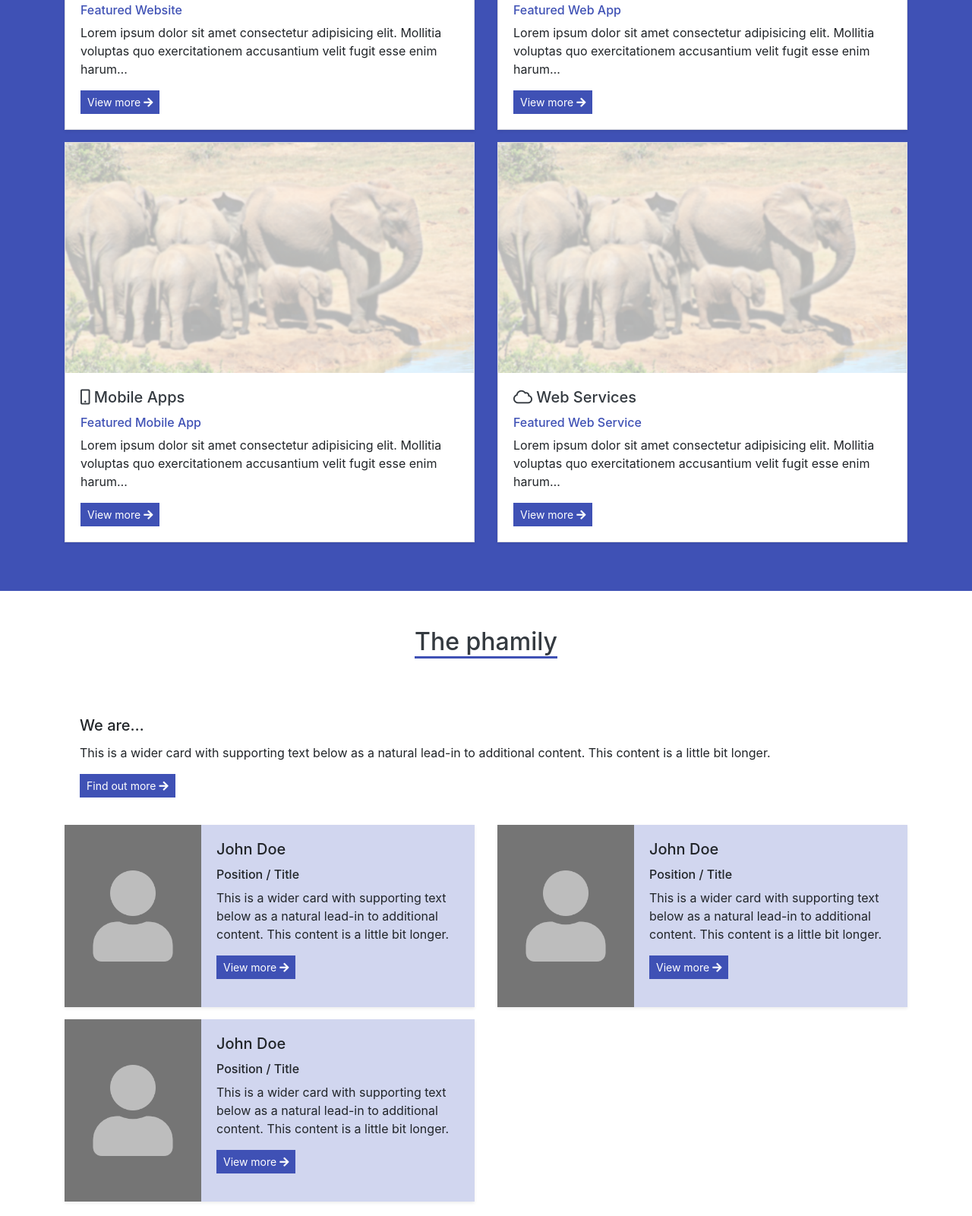
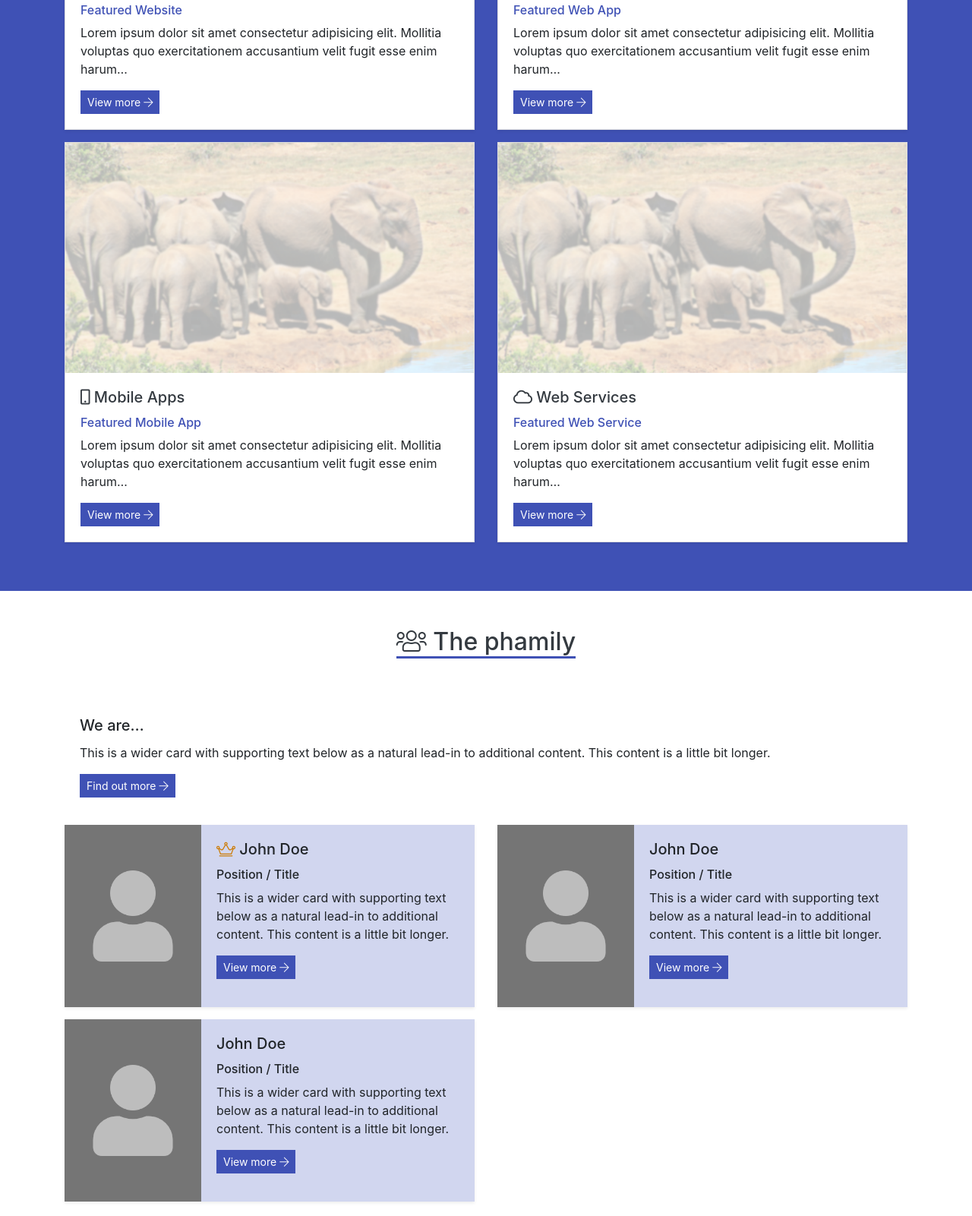
Before and after one commit to davinaleong/proj-comphanny-template, a website: page index.html in a window 1280 px wide. Shown: the part 1197-2798 px from the top of the page at 76% size. Drawn offline with Linux system fonts and the light colour scheme.

Commit message:
Changes some icons

```diff
--- a/index.html
+++ b/index.html
@@ -58,7 +58,7 @@
     <section class="products py-5">
       <div class="container">
         <div class="mb-5 d-flex justify-content-center align-items-center">
-          <h2 class="section-heading-light">The work</h2>
+          <h2 class="section-heading-light"><i class="fal fa-pencil-ruler"></i> The work</h2>
         </div>
 
         <div class="row">
@@ -72,7 +72,7 @@
 
                 <h6><a href="./product-list.html">Featured Website</a></h6>
                 <p class="card-text">Lorem ipsum dolor sit amet consectetur adipisicing elit. Mollitia voluptas quo exercitationem accusantium velit fugit esse enim harum&hellip;</p>
-                <a href="./product-list.html" class="btn btn-primary btn-sm">View more <i class="fa fa-arrow-right"></i></a>
+                <a href="./product-list.html" class="btn btn-primary btn-sm">View more <i class="fal fa-arrow-right"></i></a>
               </div>
             </div>
           </div>
@@ -86,7 +86,7 @@
 
                 <h6><a href="./product-list.html">Featured Web App</a></h6>
                 <p class="card-text">Lorem ipsum dolor sit amet consectetur adipisicing elit. Mollitia voluptas quo exercitationem accusantium velit fugit esse enim harum&hellip;</p>
-                <a href="./product-list.html" class="btn btn-primary btn-sm">View more <i class="fa fa-arrow-right"></i></a>
+                <a href="./product-list.html" class="btn btn-primary btn-sm">View more <i class="fal fa-arrow-right"></i></a>
               </div>
             </div>
           </div>
@@ -100,7 +100,7 @@
 
                 <h6><a href="./product-list.html">Featured Mobile App</a></h6>
                 <p class="card-text">Lorem ipsum dolor sit amet consectetur adipisicing elit. Mollitia voluptas quo exercitationem accusantium velit fugit esse enim harum&hellip;</p>
-                <a href="./product-list.html" class="btn btn-primary btn-sm">View more <i class="fa fa-arrow-right"></i></a>
+                <a href="./product-list.html" class="btn btn-primary btn-sm">View more <i class="fal fa-arrow-right"></i></a>
               </div>
             </div>
           </div>
@@ -114,7 +114,7 @@
 
                 <h6><a href="./product-list.html">Featured Web Service</a></h6>
                 <p class="card-text">Lorem ipsum dolor sit amet consectetur adipisicing elit. Mollitia voluptas quo exercitationem accusantium velit fugit esse enim harum&hellip;</p>
-                <a href="./product-list.html" class="btn btn-primary btn-sm">View more <i class="fa fa-arrow-right"></i></a>
+                <a href="./product-list.html" class="btn btn-primary btn-sm">View more <i class="fal fa-arrow-right"></i></a>
               </div>
             </div>
           </div>
@@ -125,14 +125,14 @@
     <section class="phamily py-5">
       <div class="container">
         <div class="mb-5 d-flex justify-content-center align-items-center">
-          <h2 class="section-heading">The phamily</h2>
+          <h2 class="section-heading"><i class="fal fa-users"></i> The phamily</h2>
         </div>
 
         <div class="card mb-3 border-0">
           <div class="card-body">
             <h5 class="card-title">We are&hellip;</h5>
             <p class="card-text">This is a wider card with supporting text below as a natural lead-in to additional content. This content is a little bit longer.</p>
-            <a href="#" class="btn btn-primary btn-sm">Find out more <i class="fa fa-arrow-right"></i></a>
+            <a href="#" class="btn btn-primary btn-sm">Find out more <i class="fal fa-arrow-right"></i></a>
           </div>
         </div>
 
@@ -146,11 +146,11 @@
                 </div>
                 <div class="col-md-8">
                   <div class="card-body">
-                    <h5 class="card-title">John Doe</h5>
+                    <h5 class="card-title"><i class="fal fa-crown text-cphy-secondary-dark"></i> John Doe</h5>
                     <h6>Position / Title</h6>
 
                     <p class="card-text">This is a wider card with supporting text below as a natural lead-in to additional content. This content is a little bit longer.</p>
-                    <a href="#" class="btn btn-primary btn-sm">View more <i class="fa fa-arrow-right"></i></a>
+                    <a href="#" class="btn btn-primary btn-sm">View more <i class="fal fa-arrow-right"></i></a>
                   </div>
                 </div>
               </div>
@@ -169,7 +169,7 @@
                     <h6>Position / Title</h6>
 
                     <p class="card-text">This is a wider card with supporting text below as a natural lead-in to additional content. This content is a little bit longer.</p>
-                    <a href="#" class="btn btn-primary btn-sm">View more <i class="fa fa-arrow-right"></i></a>
+                    <a href="#" class="btn btn-primary btn-sm">View more <i class="fal fa-arrow-right"></i></a>
                   </div>
                 </div>
               </div>
@@ -188,7 +188,7 @@
                     <h6>Position / Title</h6>
 
                     <p class="card-text">This is a wider card with supporting text below as a natural lead-in to additional content. This content is a little bit longer.</p>
-                    <a href="#" class="btn btn-primary btn-sm">View more <i class="fa fa-arrow-right"></i></a>
+                    <a href="#" class="btn btn-primary btn-sm">View more <i class="fal fa-arrow-right"></i></a>
                   </div>
                 </div>
               </div>
```
Also changed, not shown: product-list.html (+6 -6 lines).
